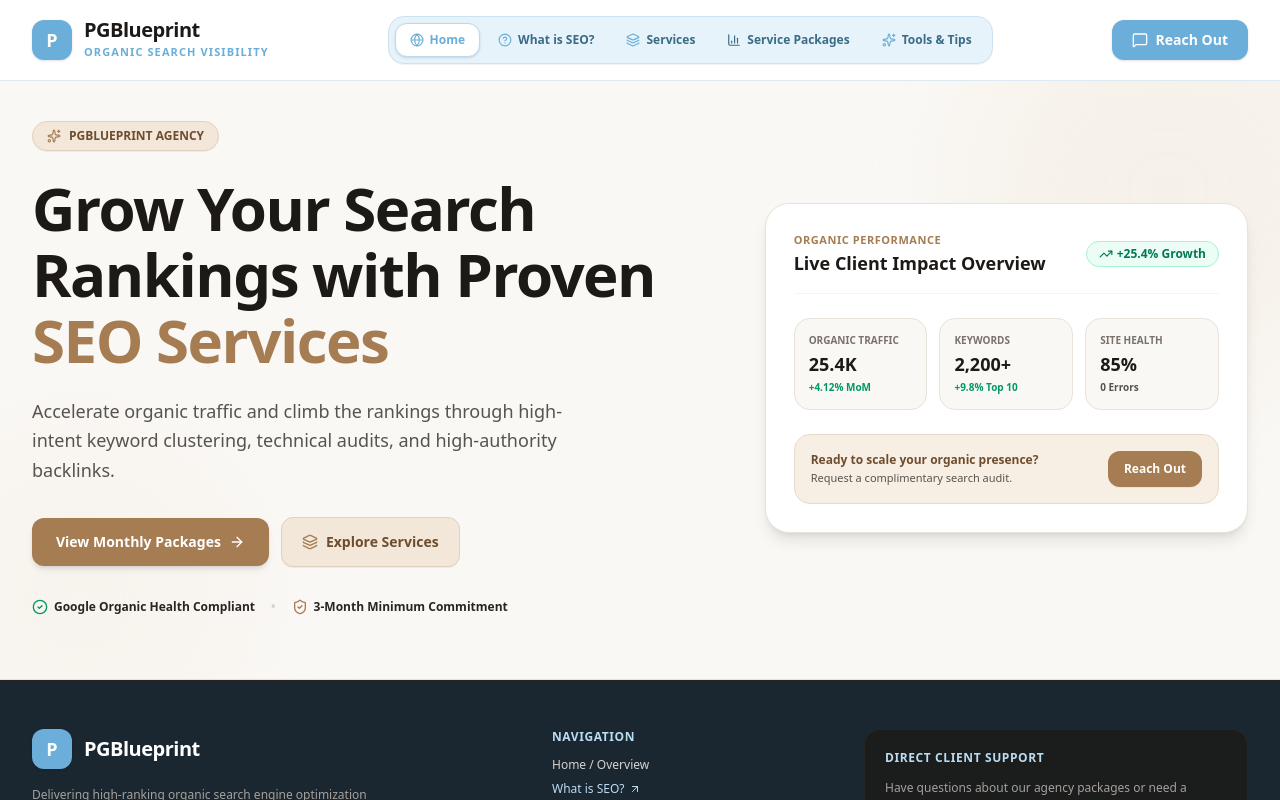
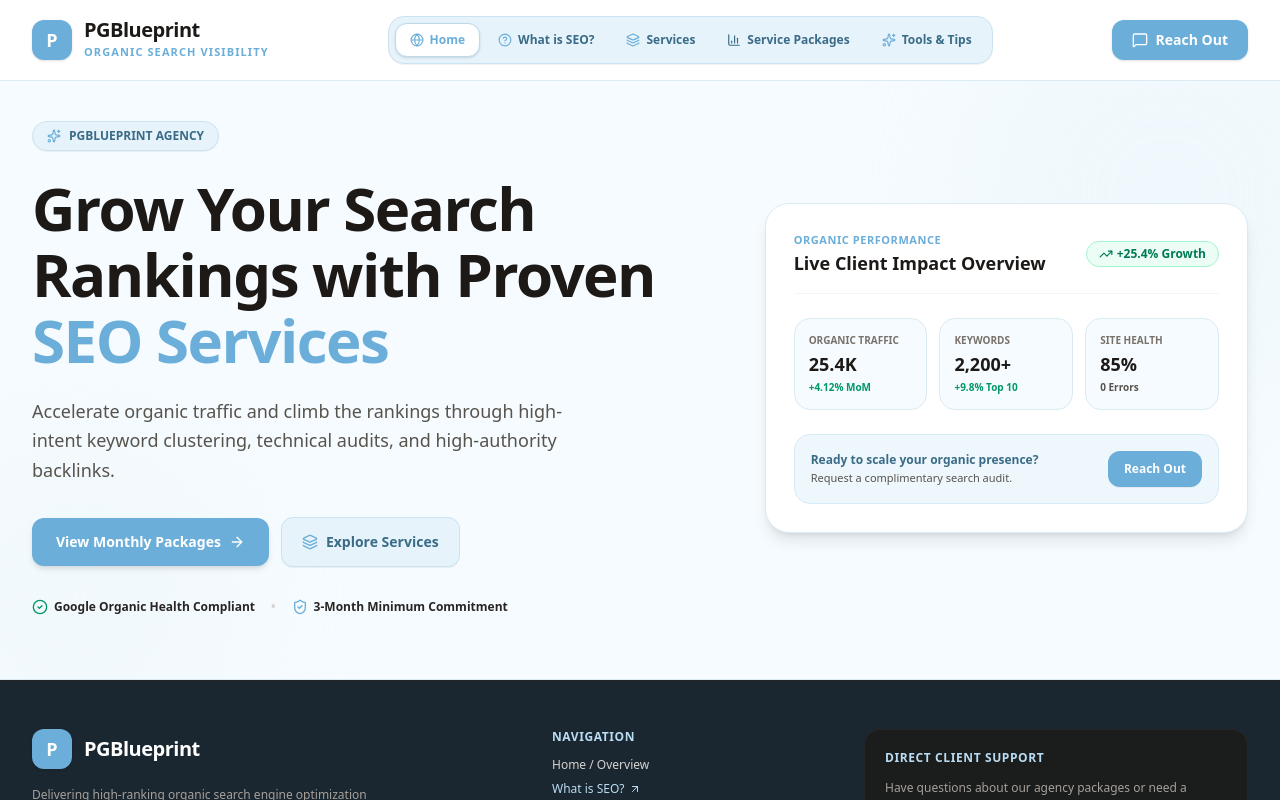
Before and after one commit to dara397/SEO-CRM, a React (Vite) app in the folder seo-digital-services 4/: page / in a window 1280 px wide. Shown: the top 800 px of the page. Built offline with nearby package versions, Linux system fonts and the light colour scheme; no server answers.

Commit message:
Update Hero component styles and colors

```diff
--- a/seo-digital-services 4/src/components/Hero.tsx
+++ b/seo-digital-services 4/src/components/Hero.tsx
@@ -17,11 +17,11 @@ export const Hero: React.FC<HeroProps> = ({
   domainName,
 }) => {
   return (
-    <section className="relative overflow-hidden bg-[#faf8f5] text-stone-900 pt-10 pb-16 px-4 sm:px-6 lg:px-8 border-b border-[#e8e2d8]">
+    <section className="relative overflow-hidden bg-[#f5fbfe] text-stone-900 pt-10 pb-16 px-4 sm:px-6 lg:px-8 border-b border-[#dceaf3]">
 
       {/* Decorative Subtle Background Glow */}
-      <div className="absolute top-0 right-0 w-96 h-96 bg-[#f0e6d6] rounded-full filter blur-3xl opacity-40 pointer-events-none -mr-20 -mt-20" />
-      <div className="absolute bottom-0 left-0 w-80 h-80 bg-[#f4ece1] rounded-full filter blur-3xl opacity-40 pointer-events-none -ml-20 -mb-20" />
+      <div className="absolute top-0 right-0 w-96 h-96 bg-[#e8f4fb] rounded-full filter blur-3xl opacity-40 pointer-events-none -mr-20 -mt-20" />
+      <div className="absolute bottom-0 left-0 w-80 h-80 bg-[#edf6fc] rounded-full filter blur-3xl opacity-40 pointer-events-none -ml-20 -mb-20" />
 
       <div className="max-w-7xl mx-auto relative z-10">
         <div className="grid grid-cols-1 lg:grid-cols-12 gap-10 items-center">
@@ -30,14 +30,14 @@ export const Hero: React.FC<HeroProps> = ({
           <div className="lg:col-span-7 space-y-6 text-left">
 
             {/* Single Clean Tag Pill */}
-            <div className="inline-flex items-center gap-2 px-3.5 py-1.5 rounded-full text-xs font-extrabold bg-[#f2e7d8] text-[#6e4d2f] border border-[#e2d2bd] shadow-2xs">
-              <Sparkles className="w-3.5 h-3.5 text-[#a67c52]" />
+            <div className="inline-flex items-center gap-2 px-3.5 py-1.5 rounded-full text-xs font-extrabold bg-[#e6f3fa] text-[#3a6b87] border border-[#cbe3f1] shadow-2xs">
+              <Sparkles className="w-3.5 h-3.5 text-[#6aaed9]" />
               <span>PGBLUEPRINT AGENCY</span>
             </div>
 
             {/* Main Headline */}
             <h1 className="text-4xl sm:text-5xl lg:text-6xl font-black tracking-tight text-stone-900 leading-[1.1]">
-              Grow Your Search Rankings with Proven <span className="text-[#a67c52]">SEO Services</span>
+              Grow Your Search Rankings with Proven <span className="text-[#6aaed9]">SEO Services</span>
             </h1>
 
             {/* Subheadline */}
@@ -49,7 +49,7 @@ export const Hero: React.FC<HeroProps> = ({
             <div className="flex flex-wrap items-center gap-3 pt-2">
               <button
                 onClick={onGoToPackages}
-                className="bg-[#a67c52] hover:bg-[#8e653d] text-white font-extrabold text-sm px-6 py-3.5 rounded-xl shadow-md transition-all flex items-center gap-2 group"
+                className="bg-[#6aaed9] hover:bg-[#4f97c6] text-white font-extrabold text-sm px-6 py-3.5 rounded-xl shadow-md transition-all flex items-center gap-2 group"
               >
                 <span>View Monthly Packages</span>
                 <ArrowRight className="w-4 h-4 group-hover:translate-x-1 transition-transform" />
@@ -57,9 +57,9 @@ export const Hero: React.FC<HeroProps> = ({
 
               <button
                 onClick={onGoToServices}
-                className="bg-[#f2e7d8] hover:bg-[#e8dbc9] border border-[#e2d2bd] text-[#6e4d2f] font-extrabold text-sm px-5 py-3.5 rounded-xl transition-all flex items-center gap-2 shadow-2xs"
+                className="bg-[#e6f3fa] hover:bg-[#d8ecf7] border border-[#cbe3f1] text-[#3a6b87] font-extrabold text-sm px-5 py-3.5 rounded-xl transition-all flex items-center gap-2 shadow-2xs"
               >
-                <Layers className="w-4 h-4 text-[#a67c52]" />
+                <Layers className="w-4 h-4 text-[#6aaed9]" />
                 <span>Explore Services</span>
               </button>
             </div>
@@ -72,7 +72,7 @@ export const Hero: React.FC<HeroProps> = ({
               </span>
               <span className="text-stone-300 hidden sm:inline">•</span>
               <span className="flex items-center gap-1.5 text-stone-800">
-                <ShieldCheck className="w-4 h-4 text-[#a67c52] shrink-0" />
+                <ShieldCheck className="w-4 h-4 text-[#6aaed9] shrink-0" />
                 3-Month Minimum Commitment
               </span>
             </div>
@@ -81,11 +81,11 @@ export const Hero: React.FC<HeroProps> = ({
 
           {/* Right Hero Card: Clean Metric Summary */}
           <div className="lg:col-span-5">
-            <div className="bg-white border border-[#e8e2d8] rounded-3xl p-6 sm:p-7 shadow-lg space-y-6">
+            <div className="bg-white border border-[#dceaf3] rounded-3xl p-6 sm:p-7 shadow-lg space-y-6">
 
               <div className="flex items-center justify-between border-b border-stone-100 pb-4">
                 <div>
-                  <div className="text-[11px] font-extrabold uppercase tracking-wider text-[#a67c52]">ORGANIC PERFORMANCE</div>
+                  <div className="text-[11px] font-extrabold uppercase tracking-wider text-[#6aaed9]">ORGANIC PERFORMANCE</div>
                   <div className="text-lg font-black text-stone-900">Live Client Impact Overview</div>
                 </div>
                 <span className="text-xs font-extrabold text-emerald-700 bg-emerald-50 px-3 py-1 rounded-full border border-emerald-200 flex items-center gap-1">
@@ -95,19 +95,19 @@ export const Hero: React.FC<HeroProps> = ({
 
               {/* 3 Metric Highlights */}
               <div className="grid grid-cols-1 sm:grid-cols-3 gap-3">
-                <div className="bg-[#faf8f5] p-3.5 rounded-2xl border border-[#e8e2d8]">
+                <div className="bg-[#f5fbfe] p-3.5 rounded-2xl border border-[#dceaf3]">
                   <div className="text-[10px] font-bold text-stone-500 uppercase">Organic Traffic</div>
                   <div className="text-lg font-black text-stone-900 mt-0.5">25.4K</div>
                   <div className="text-[10px] font-bold text-emerald-600 mt-0.5">+4.12% MoM</div>
                 </div>
 
-                <div className="bg-[#faf8f5] p-3.5 rounded-2xl border border-[#e8e2d8]">
+                <div className="bg-[#f5fbfe] p-3.5 rounded-2xl border border-[#dceaf3]">
                   <div className="text-[10px] font-bold text-stone-500 uppercase">Keywords</div>
                   <div className="text-lg font-black text-stone-900 mt-0.5">2,200+</div>
                   <div className="text-[10px] font-bold text-emerald-600 mt-0.5">+9.8% Top 10</div>
                 </div>
 
-                <div className="bg-[#faf8f5] p-3.5 rounded-2xl border border-[#e8e2d8]">
+                <div className="bg-[#f5fbfe] p-3.5 rounded-2xl border border-[#dceaf3]">
                   <div className="text-[10px] font-bold text-stone-500 uppercase">Site Health</div>
                   <div className="text-lg font-black text-stone-900 mt-0.5">85%</div>
                   <div className="text-[10px] font-bold text-stone-600 mt-0.5">0 Errors</div>
@@ -115,14 +115,14 @@ export const Hero: React.FC<HeroProps> = ({
               </div>
 
               {/* Subtle Callout box */}
-              <div className="bg-[#f7efe3] border border-[#e8dac8] p-4 rounded-2xl flex items-center justify-between gap-3 text-xs">
+              <div className="bg-[#eef7fc] border border-[#d8ecf7] p-4 rounded-2xl flex items-center justify-between gap-3 text-xs">
                 <div className="space-y-0.5">
-                  <span className="font-extrabold text-[#6e4d2f] block">Ready to scale your organic presence?</span>
+                  <span className="font-extrabold text-[#3a6b87] block">Ready to scale your organic presence?</span>
                   <span className="text-stone-600 text-[11px]">Request a complimentary search audit.</span>
                 </div>
                 <button
                   onClick={onOpenReachOut}
-                  className="bg-[#a67c52] hover:bg-[#8e653d] text-white font-extrabold text-xs px-4 py-2.5 rounded-xl shrink-0 transition-all shadow-2xs"
+                  className="bg-[#6aaed9] hover:bg-[#4f97c6] text-white font-extrabold text-xs px-4 py-2.5 rounded-xl shrink-0 transition-all shadow-2xs"
                 >
                   Reach Out
                 </button>
```
